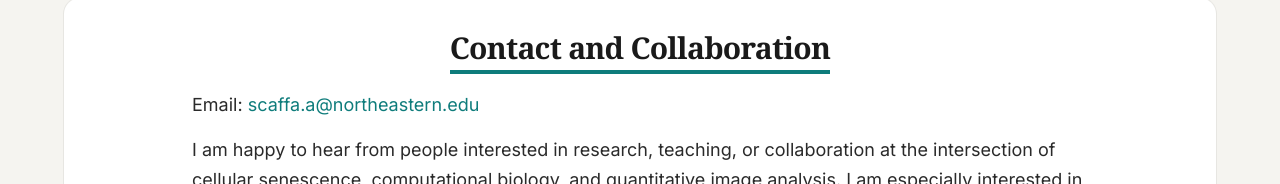
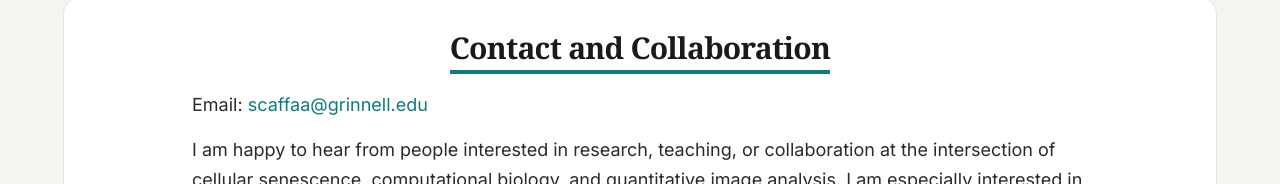
Before and after one commit to disruptivecorp/mywebsite, a React (Vite) app: page / in a window 1280 px wide. Shown: the part 1735-1919 px from the top of the page. Built offline with nearby package versions, Linux system fonts and the light colour scheme; a web font is replaced by a local one.

Commit message:
Update email address to Grinnell address

```diff
--- a/src/pages/Home.tsx
+++ b/src/pages/Home.tsx
@@ -172,8 +172,8 @@ export default function Home() {
             issued. The Northeastern address stays here as a fallback. */}
         <p>
           Email:{" "}
-          <a href="mailto:scaffa.a@northeastern.edu">
-            scaffa.a@northeastern.edu
+          <a href="mailto:scaffaa@grinnell.edu">
+            scaffaa@grinnell.edu
           </a>
         </p>
         {/* Collaboration paragraph + technical areas. Reads as a clear
```
